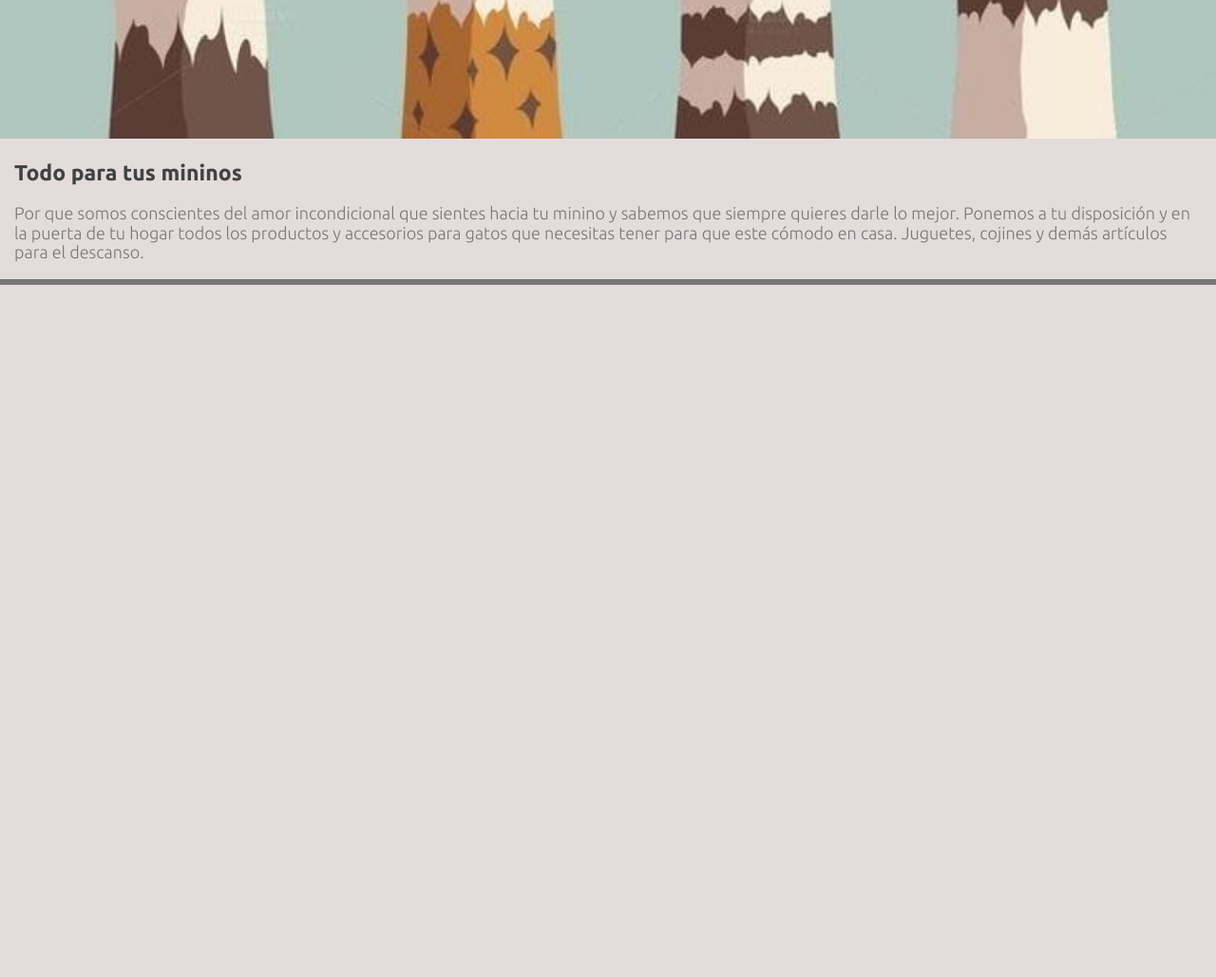
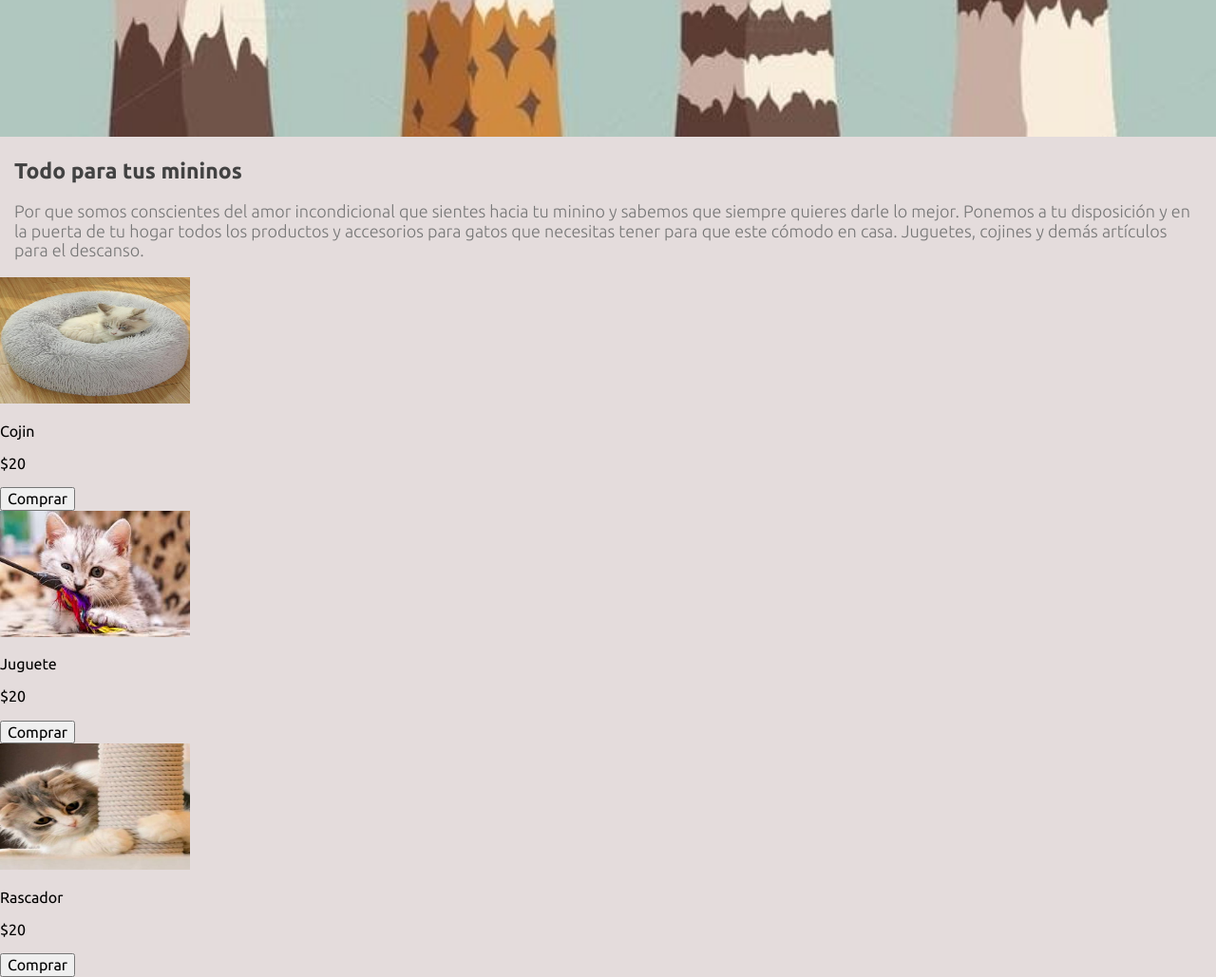
Before and after one commit to Danihr1314/E-commerce, a plain HTML site: page index.html in a window 1280 px wide. Shown: the part 845-1874 px from the top of the page at 95% size. Before the commit the page ends 1145 px from the top, so only its background shows below. Drawn offline with Linux system fonts and the light colour scheme.

Commit message:
maquetacion al 50%

```diff
--- a/index.html
+++ b/index.html
@@ -32,12 +32,12 @@
           </div>
         </div>
       </nav>
+    </header>
+    <section id="home">
       <div>
         <h1 class="logo">CatFly</h1>
         <img  class="hero" src="Imagenes/hero.jpg" alt="Hero">
       </div>
-    </header>
-    <section id="home">
       <div class="description">
         <h2 class="subtitles">
           Todo para tus mininos
@@ -51,10 +51,31 @@
       </div>
     </section>
     <section id="products">
-      <div>
-        <div class="product"></div>
-        <div class="product"></div>
-        <div class="product"></div>
+      <div class="products-container">
+        <div class="product">
+          <img src="Imagenes/Cojin.jpeg" alt="producto1">
+          <div class="info">
+            <p>Cojin</p>
+            <p class="price">$20</p>
+            <button>Comprar</button>
+          </div>
+        </div>
+        <div  class="product">
+          <img src="Imagenes/juguete.jpg" alt="producto2">
+          <div class="info">
+            <p>Juguete</p>
+            <p class="price">$20</p>
+            <button>Comprar</button>
+          </div>
+        </div>
+        <div  class="product">
+          <img src="Imagenes/rascador.jpg" alt="producto3">
+          <div class="info">
+            <p>Rascador</p>
+            <p class="price">$20</p>
+            <button>Comprar</button>
+          </div>
+        </div>
       </div>
     </section>
     <footer id="contact">
--- a/styles.css
+++ b/styles.css
@@ -5,6 +5,7 @@
 body{
   font-family: 'Ubuntu', sans-serif;
   background-color: #e4dcdc;
+  padding-top: 60px;
 }
 
 /* Nav ----------------------------------------- */
@@ -12,7 +13,6 @@ body{
   width: 100%;
   height: 62px;
   background-color: #2cc4b7;
-  position:sticky;
 }
 
 .nav-container{
@@ -32,6 +32,16 @@ body{
   margin: 15px 0;
   color: #363636;
 }
+
+header{
+  display: flex;
+  align-items: center;
+  justify-content: center;
+  top: 0;
+  position: fixed;
+  width: 100%;
+}
+
 /* -------------------------------------Carrito------------------------------ */
 .nav-cart{
   display: block;
@@ -128,12 +138,11 @@ body{
 
 /* Products---------------------------------------------------------------- */
 
-.products{
-  display: flex;
-  flex-direction: column;
+.product-container{
+  display:flex;
 }
 
-.product{
-  border: 1px solid #777777;
-
+.product img{
+  width: 200px;
+  height: 133px;
 }
```
Also changed, not shown: Imagenes/Cojin.jpeg (added), Imagenes/juguete.jpg (added), Imagenes/rascador.jpg (added).
